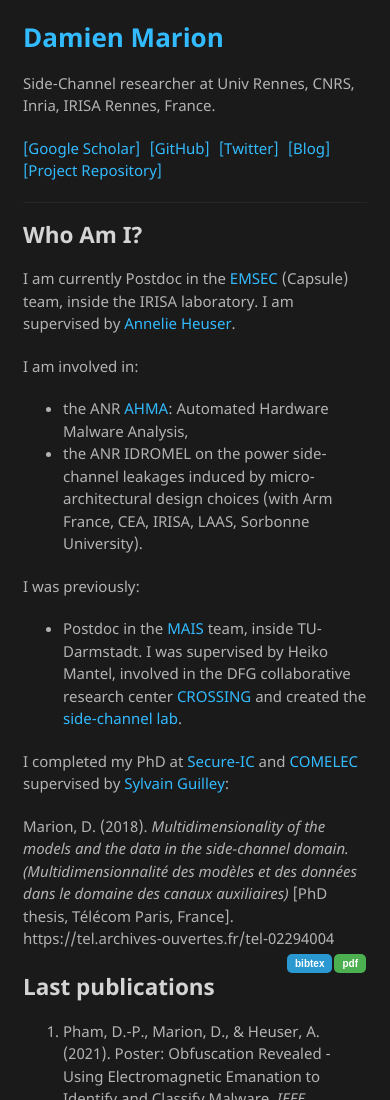
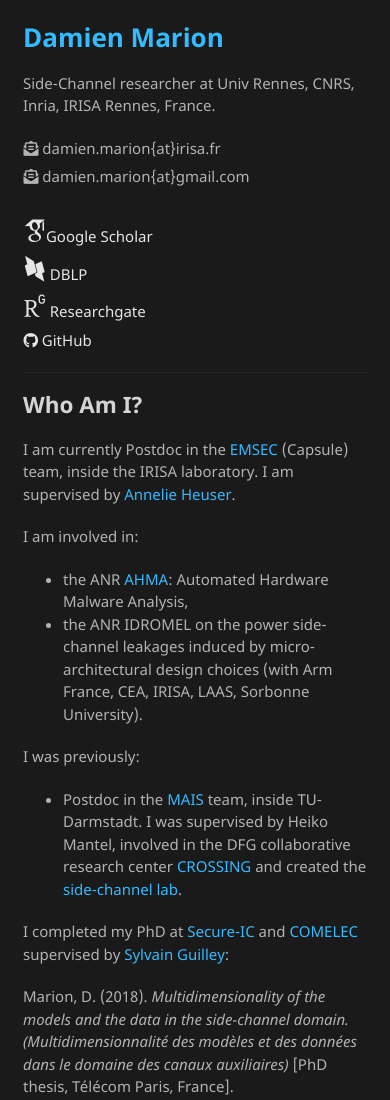
Before and after one commit to damien-marion/damien-marion.github.io, a website: page index.html in a window 390 px wide. Shown: the top 1100 px of the page. Drawn offline with Linux system fonts and the light colour scheme; files whose address does not match are found by name.

Commit message:
regression with mobile version solved

```diff
--- a/index.html
+++ b/index.html
@@ -35,6 +35,8 @@
     <!-- start custom head snippets, customize with your own _includes/head-custom.html file -->
 
 <!-- Setup Google Analytics -->
+
+
 <script async src="https://www.googletagmanager.com/gtag/js?id=G-X6T51CN3BH"></script>
 <script>
   window.dataLayer = window.dataLayer || [];
@@ -43,7 +45,6 @@
 
   gtag('config', 'G-X6T51CN3BH');
 </script>
-
 
 <!-- You can set your favicon here -->
 
@@ -107,16 +108,39 @@
         </header>
 
         <div class="link-wrapper-mobile">
-    <a href="https://scholar.google.com/citations?user=zR6afi8AAAAJ">[Google Scholar]</a>
-    <span style="margin-left: 5px;"></span>
-    <a href="https://github.com/BDHU" rel="me">[GitHub]</a>
-    <span style="margin-left: 5px;"></span>
-    <a href="https://twitter.com/BodunHu">[Twitter]</a>
-    <span style="margin-left: 5px;"></span>
-    <a href="https://www.bodunhu.com/blog/">[Blog]</a>
-    <span style="margin-left: 5px;"></span>
-    <a href="https://github.com/BDHU/minimalist">[Project Repository]</a>
+  <ul class="link">
+    <li><i class="fa fa-envelope-open-text"></i> damien.marion{at}irisa.fr</li>
+    <li><i class="fa fa-envelope-open-text"></i> damien.marion{at}gmail.com
+      <br/><br/> </li>
+
+
+    <li><a href="https://scholar.google.com/citations?user=48UG_asAAAAJ&hl=fr">
+        <i class="ai ai-google-scholar ai-2x"></i>Google Scholar</a>
+    </li>
+    <li><a href="https://dblp.uni-trier.de/pid/143/1898-1.html">
+        <i class="ai ai-dblp ai-2x"></i> DBLP</a>
+    </li>
+    <li><a href="https://www.researchgate.net/profile/Damien-Marion-2">
+        <i class="ai ai-researchgate ai-2x"></i> Researchgate</a>
+    </li>
+    <li><a href="https://github.com/damien-marion">
+        <i class="fab fa-github x"></i> GitHub</a>
+    </li>
+    <!-- <li><a href="https://twitter.com/BodunHu"><i class="fab fa-twitter"></i> Twitter</a></li> -->
+    <!-- <li><a href="https://www.bodunhu.com/blog/"><i class="fas fa-feather-alt"></i> Blog</a></li> -->
+    <!-- <li><a href="https://github.com/BDHU/minimalist"><i class="far fa-bookmark"></i> Project Repository</a></li> -->
+  </ul>
+  <!-- <a href="https://scholar.google.com/citations?user=zR6afi8AAAAJ">[Google Scholar]</a> -->
+  <!-- <span style="margin-left: 5px;"></span> -->
+  <!-- <a href="https://github.com/BDHU" rel="me">[GitHub]</a> -->
+  <!-- <span style="margin-left: 5px;"></span> -->
+  <!-- <a href="https://twitter.com/BodunHu">[Twitter]</a> -->
+  <!-- <span style="margin-left: 5px;"></span> -->
+  <!-- <a href="https://www.bodunhu.com/blog/">[Blog]</a> -->
+  <!-- <span style="margin-left: 5px;"></span> -->
+  <!-- <a href="https://github.com/BDHU/minimalist">[Project Repository]</a> -->
 </div>
+
 
         <div class="sidebar-footer"><p><small>Powered by <a href="https://jekyllrb.com/">Jekyll</a> &mdash; Theme by <a href="https://www.bodunhu.com/">BDHU</a></small></p></div>
       </div>
```
